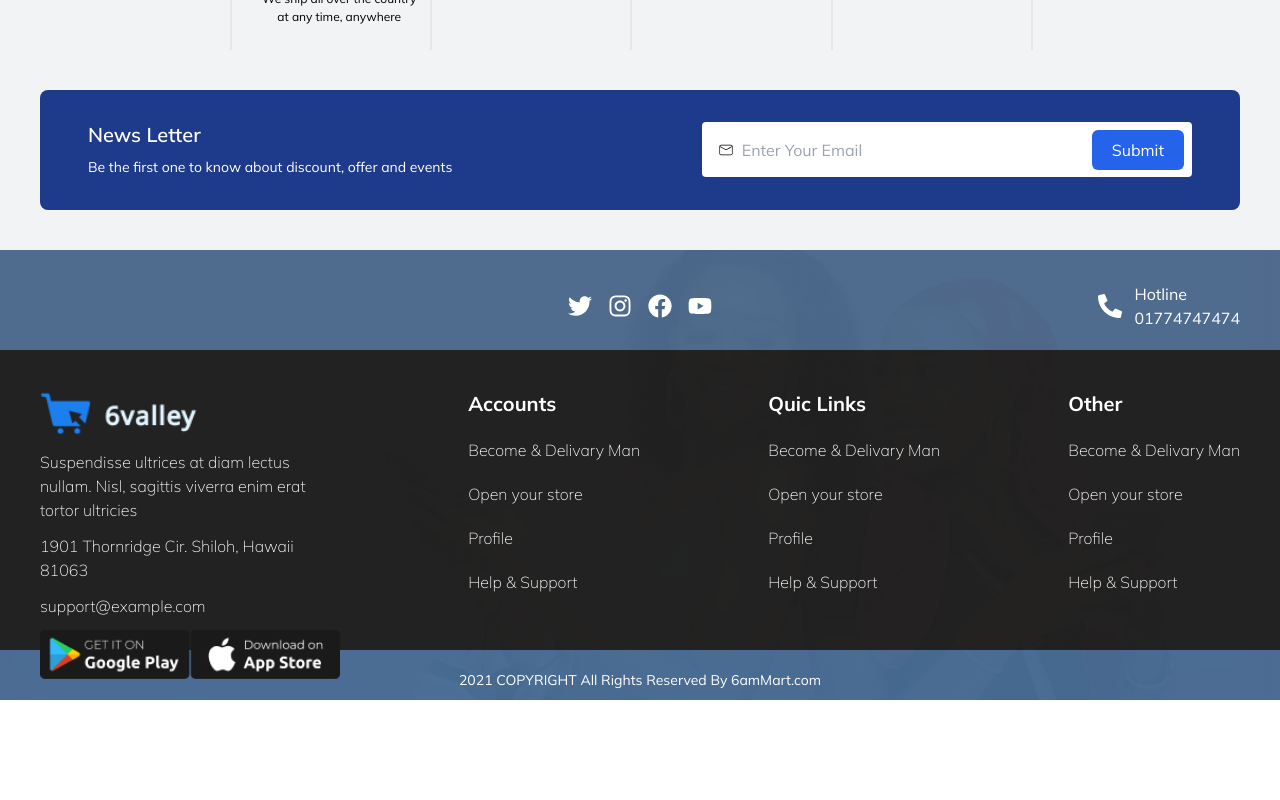
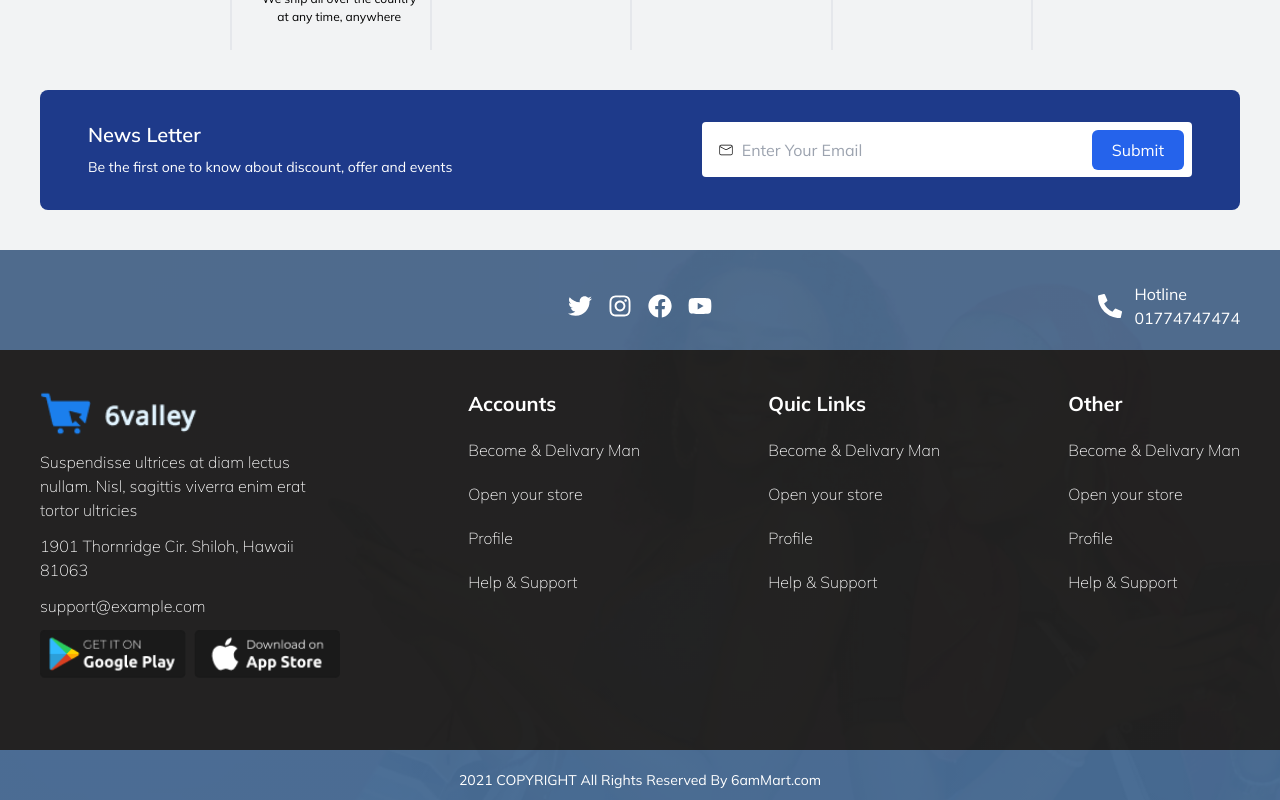
Before and after one commit to rakibshakib/valley-e-commerece, a Next.js app: page / in a window 1280 px wide. Shown: the part 1905-2705 px from the top of the page. Before the commit the page ends 2636 px from the top, so only its background shows below. Built offline with nearby package versions, Linux system fonts and the light colour scheme; no server answers.

Commit message:
modifed footer layout

```diff
--- a/src/components/footer/FooterBottom.tsx
+++ b/src/components/footer/FooterBottom.tsx
@@ -37,7 +37,7 @@ const FooterBottom = () => {
           </div>
         </div>
       </div>
-      <div className=" bg-black bg-opacity-65 h-full md:h-[300px] lg:h-[300px]  pb-5">
+      <div className=" bg-black bg-opacity-65 h-full md:h-[350px] lg:h-[400px]  pb-5">
         <div className="grid grid-cols-1 gap-y-5 md:grid-cols-4 lg:grid-cols-4 text-white layout-width py-10">
           <div className="font-thin ">
             <Image
@@ -64,6 +64,7 @@ const FooterBottom = () => {
                 width={160}
                 height={80}
                 alt="logo"
+                className="ml-2"
               />
             </div>
           </div>
```
